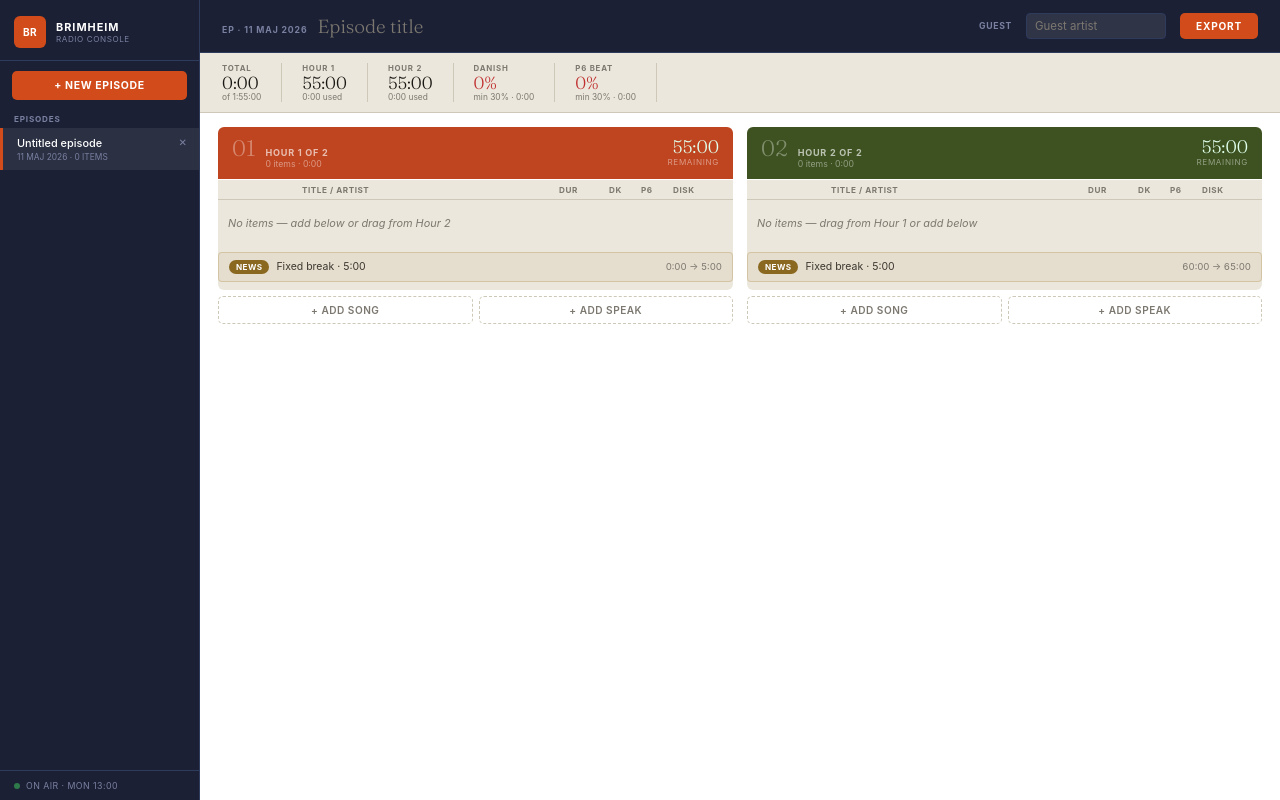
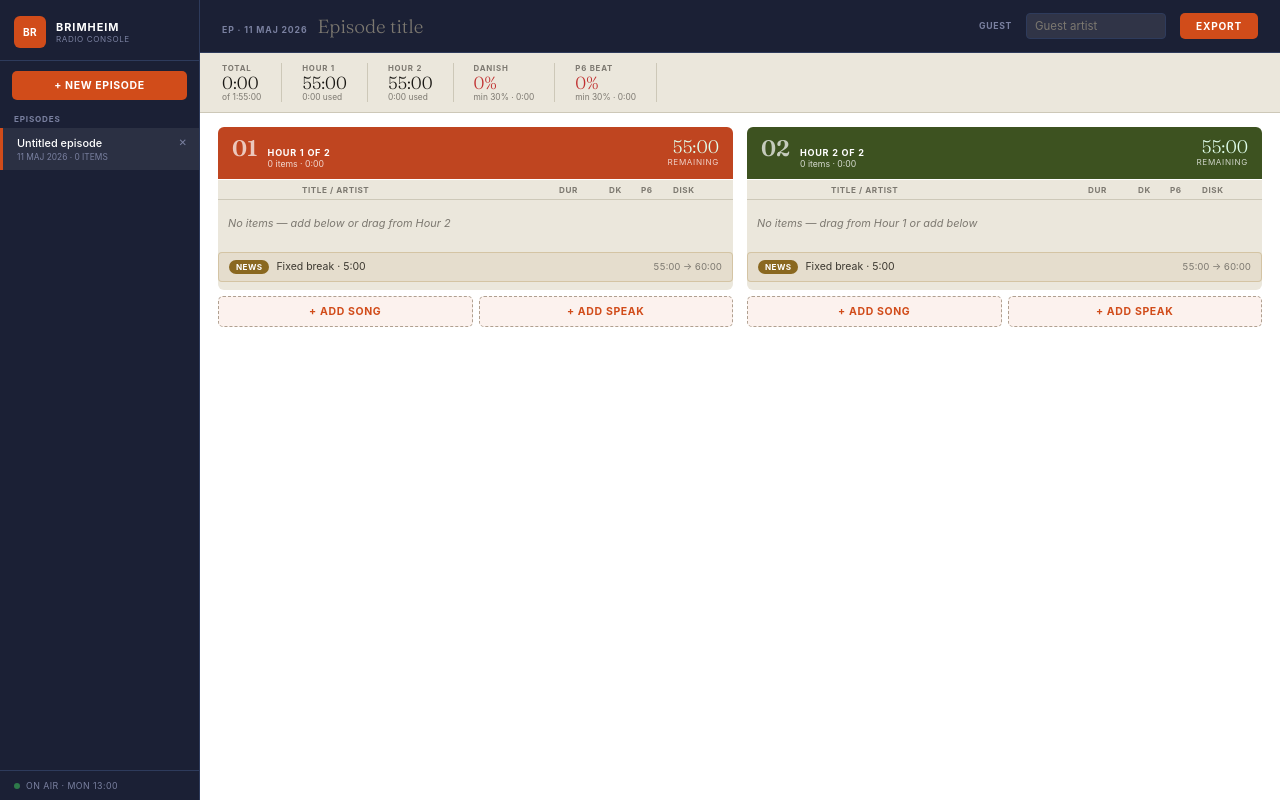
Before and after one commit to LorriBrimheim/brimheim-radio, a React (Create React App) app: page / in a window 1280 px wide. Both pictures are taken after a click on the button "+ NEW EPISODE". Built offline with nearby package versions, Linux system fonts and the light colour scheme; a web font is replaced by a local one.

Commit message:
Update Rundown.jsx

```diff
--- a/src/components/Rundown.jsx
+++ b/src/components/Rundown.jsx
@@ -24,14 +24,14 @@ const HourHeader = ({ num, usedSecs, itemCount, bgColor }) => {
       marginBottom: 1,
     }}>
       <div style={{ display: 'flex', alignItems: 'baseline', gap: 10 }}>
-        <span style={{ fontFamily: 'Fraunces, serif', fontSize: '1.6rem', fontWeight: 400, color: 'rgba(255,255,255,0.35)', lineHeight: 1 }}>
+        <span style={{ fontFamily: 'Fraunces, serif', fontSize: '1.6rem', fontWeight: 700, color: 'rgba(255,255,255,0.7)', lineHeight: 1 }}>
           {String(num).padStart(2, '0')}
         </span>
         <div>
-          <div style={{ fontSize: '0.65rem', color: 'rgba(255,255,255,0.65)', fontWeight: 700, letterSpacing: '0.08em' }}>
+          <div style={{ fontSize: '0.65rem', color: 'white', fontWeight: 700, letterSpacing: '0.08em' }}>
             HOUR {num} OF 2
           </div>
-          <div style={{ fontSize: '0.62rem', color: 'rgba(255,255,255,0.45)', marginTop: 1 }}>
+          <div style={{ fontSize: '0.62rem', color: 'rgba(255,255,255,0.8)', marginTop: 1 }}>
             {itemCount} items · {formatDuration(usedSecs)}
           </div>
         </div>
@@ -40,7 +40,7 @@ const HourHeader = ({ num, usedSecs, itemCount, bgColor }) => {
         <div style={{ fontSize: '1.3rem', fontFamily: 'Fraunces, serif', color: remColor, lineHeight: 1 }}>
           {over ? `+${formatDuration(Math.abs(remaining))}` : formatDuration(remaining)}
         </div>
-        <div style={{ fontSize: '0.58rem', color: 'rgba(255,255,255,0.45)', letterSpacing: '0.08em', marginTop: 1 }}>REMAINING</div>
+        <div style={{ fontSize: '0.58rem', color: 'rgba(255,255,255,0.75)', letterSpacing: '0.08em', marginTop: 1 }}>REMAINING</div>
       </div>
     </div>
   );
@@ -81,12 +81,12 @@ const AddButtons = ({ onAddSong, onAddSpeak }) => (
   <div style={{ display: 'flex', gap: 6, marginTop: 6 }}>
     {[['+ ADD SONG', onAddSong], ['+ ADD SPEAK', onAddSpeak]].map(([label, fn]) => (
       <button key={label} onClick={fn} style={{
-        flex: 1, padding: '7px', background: 'transparent',
-        border: '1px dashed var(--border)', borderRadius: 5,
-        color: 'var(--text-muted)', fontSize: '0.72rem', fontWeight: 600, letterSpacing: '0.05em',
+        flex: 1, padding: '8px', background: 'rgba(209,76,26,0.07)',
+        border: '1px dashed #b0a090', borderRadius: 5,
+        color: 'var(--orange)', fontSize: '0.75rem', fontWeight: 700, letterSpacing: '0.06em',
       }}
-        onMouseEnter={e => { e.currentTarget.style.borderColor = 'var(--orange)'; e.currentTarget.style.color = 'var(--orange)'; }}
-        onMouseLeave={e => { e.currentTarget.style.borderColor = 'var(--border)'; e.currentTarget.style.color = 'var(--text-muted)'; }}
+        onMouseEnter={e => { e.currentTarget.style.background = 'rgba(209,76,26,0.14)'; e.currentTarget.style.borderColor = 'var(--orange)'; e.currentTarget.style.borderStyle = 'solid'; }}
+        onMouseLeave={e => { e.currentTarget.style.background = 'rgba(209,76,26,0.07)'; e.currentTarget.style.borderColor = '#b0a090'; e.currentTarget.style.borderStyle = 'dashed'; }}
       >{label}</button>
     ))}
   </div>
@@ -183,7 +183,7 @@ export default function Rundown({ items, onReorder, onRemove, onUpdate, onAdd })
                 ))}
               </DroppableZone>
             </SortableContext>
-            <NewsBlock clockTime={h1Duration} />
+            <NewsBlock clockTime={HOUR1_END} />
           </div>
           <AddButtons onAddSong={() => onAdd(blankItem(1, ITEM_TYPES.SONG))} onAddSpeak={() => onAdd(blankItem(1, ITEM_TYPES.SPEAK))} />
         </div>
@@ -205,7 +205,7 @@ export default function Rundown({ items, onReorder, onRemove, onUpdate, onAdd })
                 ))}
               </DroppableZone>
             </SortableContext>
-            <NewsBlock clockTime={HOUR1_END + NEWS_DURATION + h2Duration} />
+            <NewsBlock clockTime={HOUR1_END} />
           </div>
           <AddButtons onAddSong={() => onAdd(blankItem(2, ITEM_TYPES.SONG))} onAddSpeak={() => onAdd(blankItem(2, ITEM_TYPES.SPEAK))} />
         </div>
```
